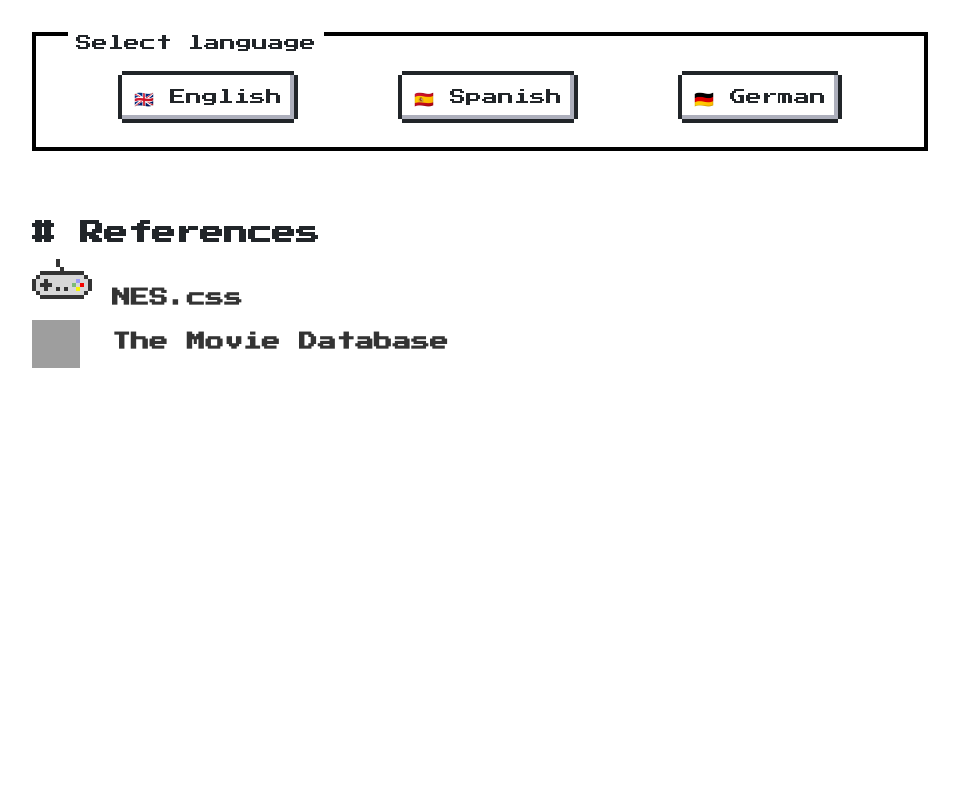
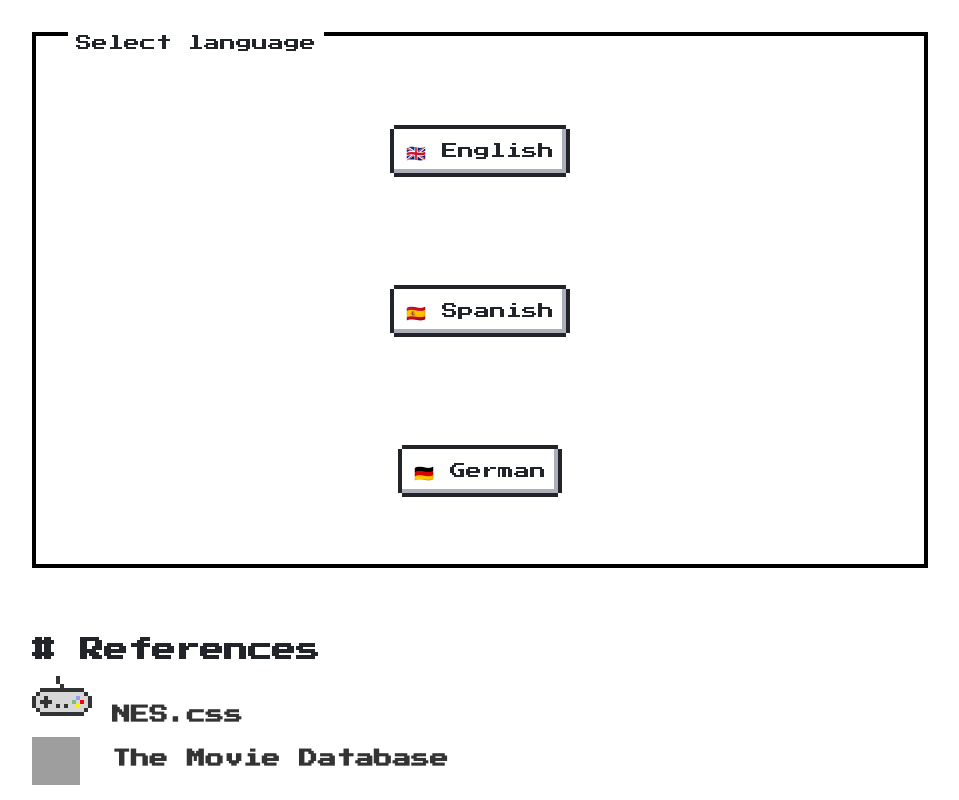
Before and after one commit to cdsaccella/whichmovie, a React (Create React App) app in the folder frontend/: page / in a window 1280 px wide. Shown: the whole page, without its empty margins (160-1119 px from the left). Built offline with nearby package versions, Linux system fonts and the light colour scheme; grey boxes are pictures that could not be loaded.

Commit message:
improving styles

```diff
--- a/frontend/src/App.css
+++ b/frontend/src/App.css
@@ -15,12 +15,24 @@
 }
 
 .App-footer {
+  height: 20vh;
   padding-top: 2rem;
 }
 
 .language-selection {
+  height: 100%;
   display: flex;
   justify-content: space-around;
+  align-items: center;
+  flex-direction: column;
+}
+
+.language-wrapper {
+  height: 75vh;
+}
+
+.language-container {
+  height: 100%;
 }
 
 @media (max-width: 600px) {
@@ -29,6 +41,7 @@
   }
 
   .App-footer {
+    height: auto;
     padding-top: 4rem;
   }
 
--- a/frontend/src/App.jsx
+++ b/frontend/src/App.jsx
@@ -41,7 +41,7 @@ function App() {
         {!languageSelected && (
           <>
             <header className="App-section language-wrapper">
-              <div className="nes-container with-title">
+              <div className="nes-container language-container with-title">
                 <p className="title">Select language</p>
                 <div className="language-selection">
                   <button
```
